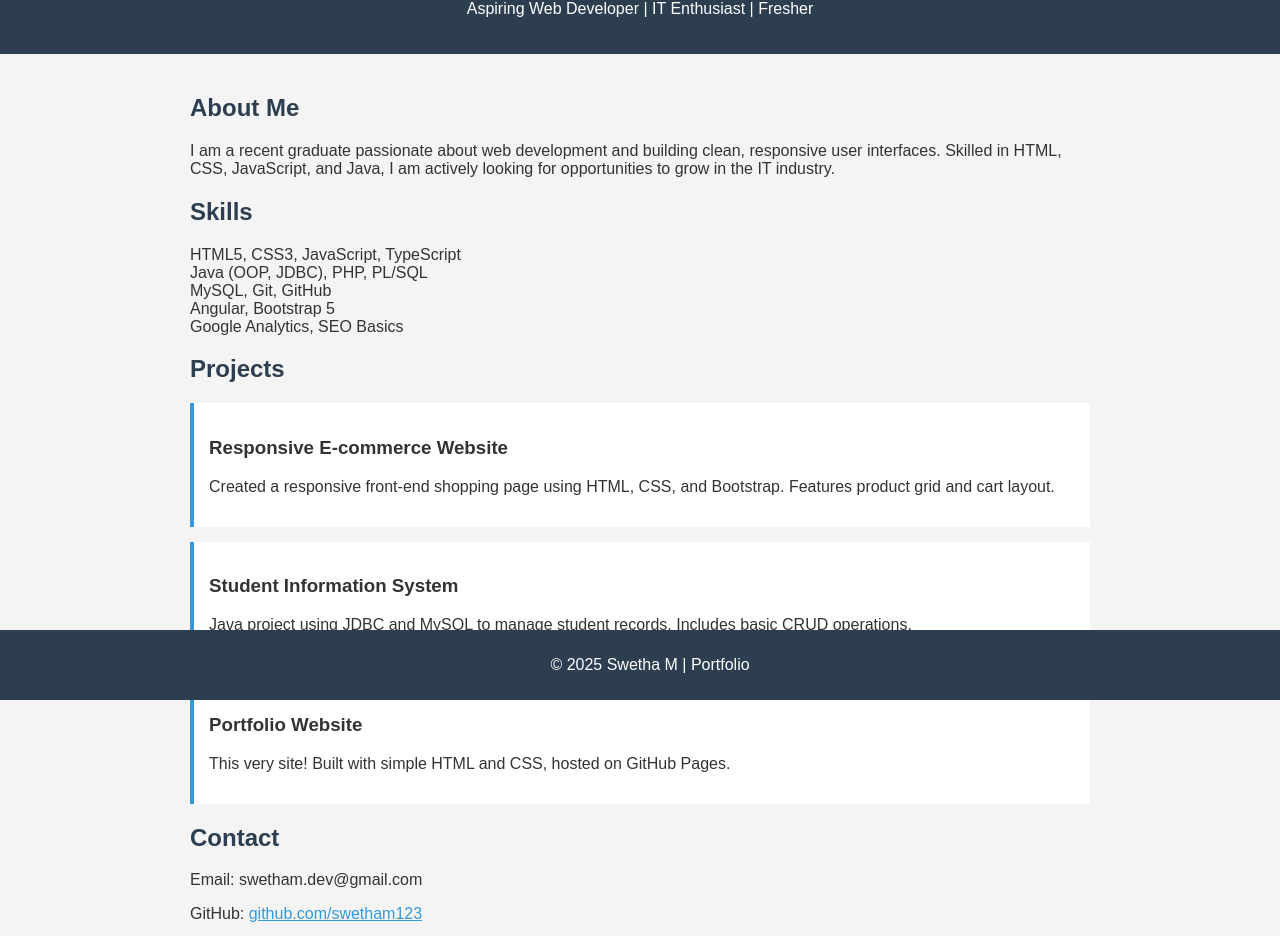
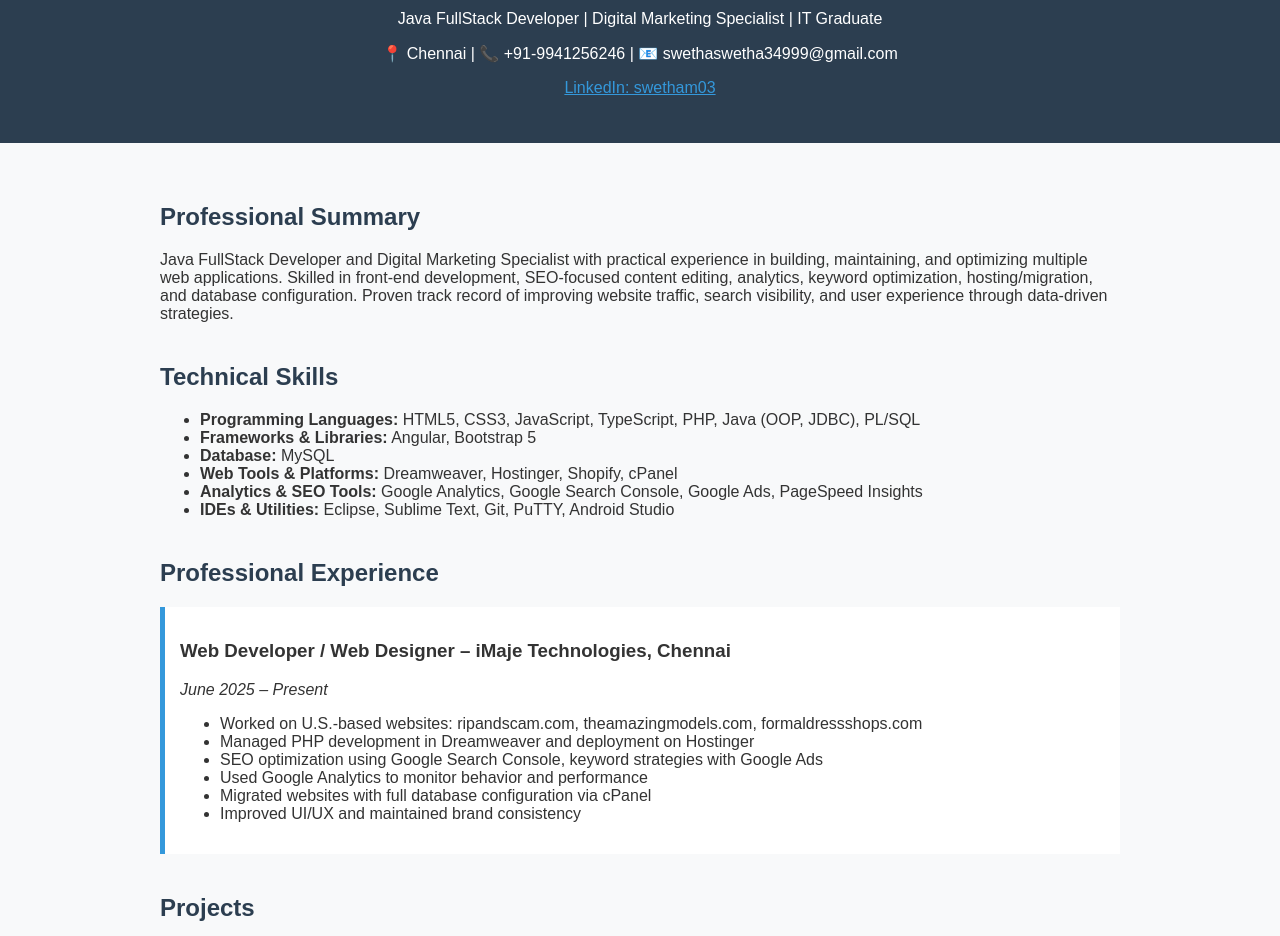
Before and after one commit to swethaswetha34999/swethaswetha34999.github.io, a plain HTML site: page index.html in a window 1280 px wide. Shown: the part 100-1036 px from the top of the page. Drawn offline with Linux system fonts and the light colour scheme.

Commit message:
Update index.html

```diff
--- a/index.html
+++ b/index.html
@@ -1,97 +1,109 @@
 <!DOCTYPE html>
 <html lang="en">
 <head>
-  <meta charset="UTF-8" />
-  <meta name="viewport" content="width=device-width, initial-scale=1.0" />
+  <meta charset="UTF-8">
+  <meta name="viewport" content="width=device-width, initial-scale=1.0">
   <title>Swetha M | Portfolio</title>
   <style>
-    body {
-      font-family: Arial, sans-serif;
-      margin: 0;
-      padding: 0;
-      background-color: #f4f4f4;
-      color: #333;
-    }
-    header {
-      background-color: #2c3e50;
-      color: white;
-      padding: 20px;
-      text-align: center;
-    }
-    section {
-      padding: 20px;
-      max-width: 900px;
-      margin: auto;
-    }
-    h2 {
-      color: #2c3e50;
-    }
-    ul {
-      list-style-type: none;
-      padding: 0;
-    }
-    .project {
-      background: white;
-      padding: 15px;
-      margin-bottom: 15px;
-      border-left: 4px solid #3498db;
-    }
-    footer {
-      text-align: center;
-      padding: 10px;
-      background-color: #2c3e50;
-      color: white;
-      position: fixed;
-      width: 100%;
-      bottom: 0;
-    }
-    a {
-      color: #3498db;
-    }
+    body { font-family: Arial, sans-serif; margin: 0; padding: 0; background: #f8f9fa; color: #333; }
+    header { background: #2c3e50; color: white; text-align: center; padding: 30px 20px; }
+    section { padding: 20px; max-width: 960px; margin: auto; }
+    h2 { color: #2c3e50; margin-top: 40px; }
+    .project, .job, .internship { background: white; padding: 15px; margin: 15px 0; border-left: 5px solid #3498db; }
+    footer { text-align: center; padding: 20px; background: #2c3e50; color: white; }
+    a { color: #3498db; }
   </style>
 </head>
 <body>
+
   <header>
     <h1>Swetha M</h1>
-    <p>Aspiring Web Developer | IT Enthusiast | Fresher</p>
+    <p>Java FullStack Developer | Digital Marketing Specialist | IT Graduate</p>
+    <p>📍 Chennai | 📞 +91-9941256246 | 📧 swethaswetha34999@gmail.com</p>
+    <p><a href="https://www.linkedin.com/in/swetham03" target="_blank">LinkedIn: swetham03</a></p>
   </header>
 
   <section>
-    <h2>About Me</h2>
-    <p>I am a recent graduate passionate about web development and building clean, responsive user interfaces. Skilled in HTML, CSS, JavaScript, and Java, I am actively looking for opportunities to grow in the IT industry.</p>
+    <h2>Professional Summary</h2>
+    <p>Java FullStack Developer and Digital Marketing Specialist with practical experience in building, maintaining, and optimizing multiple web applications. Skilled in front-end development, SEO-focused content editing, analytics, keyword optimization, hosting/migration, and database configuration. Proven track record of improving website traffic, search visibility, and user experience through data-driven strategies.</p>
 
-    <h2>Skills</h2>
+    <h2>Technical Skills</h2>
     <ul>
-      <li>HTML5, CSS3, JavaScript, TypeScript</li>
-      <li>Java (OOP, JDBC), PHP, PL/SQL</li>
-      <li>MySQL, Git, GitHub</li>
-      <li>Angular, Bootstrap 5</li>
-      <li>Google Analytics, SEO Basics</li>
+      <li><strong>Programming Languages:</strong> HTML5, CSS3, JavaScript, TypeScript, PHP, Java (OOP, JDBC), PL/SQL</li>
+      <li><strong>Frameworks & Libraries:</strong> Angular, Bootstrap 5</li>
+      <li><strong>Database:</strong> MySQL</li>
+      <li><strong>Web Tools & Platforms:</strong> Dreamweaver, Hostinger, Shopify, cPanel</li>
+      <li><strong>Analytics & SEO Tools:</strong> Google Analytics, Google Search Console, Google Ads, PageSpeed Insights</li>
+      <li><strong>IDEs & Utilities:</strong> Eclipse, Sublime Text, Git, PuTTY, Android Studio</li>
     </ul>
+
+    <h2>Professional Experience</h2>
+    <div class="job">
+      <h3>Web Developer / Web Designer – iMaje Technologies, Chennai</h3>
+      <p><em>June 2025 – Present</em></p>
+      <ul>
+        <li>Worked on U.S.-based websites: ripandscam.com, theamazingmodels.com, formaldressshops.com</li>
+        <li>Managed PHP development in Dreamweaver and deployment on Hostinger</li>
+        <li>SEO optimization using Google Search Console, keyword strategies with Google Ads</li>
+        <li>Used Google Analytics to monitor behavior and performance</li>
+        <li>Migrated websites with full database configuration via cPanel</li>
+        <li>Improved UI/UX and maintained brand consistency</li>
+      </ul>
+    </div>
 
     <h2>Projects</h2>
     <div class="project">
-      <h3>Responsive E-commerce Website</h3>
-      <p>Created a responsive front-end shopping page using HTML, CSS, and Bootstrap. Features product grid and cart layout.</p>
+      <h3>Angular Shared Service App</h3>
+      <p>Angular app using RxJS for component communication</p>
     </div>
     <div class="project">
-      <h3>Student Information System</h3>
-      <p>Java project using JDBC and MySQL to manage student records. Includes basic CRUD operations.</p>
+      <h3>Student Management System</h3>
+      <p>Java + JDBC + MySQL CRUD system for managing student data</p>
     </div>
     <div class="project">
-      <h3>Portfolio Website</h3>
-      <p>This very site! Built with simple HTML and CSS, hosted on GitHub Pages.</p>
+      <h3>MyShop E-commerce Site</h3>
+      <p>HTML5/CSS3 responsive site with filtering and UI improvements</p>
+    </div>
+    <div class="project">
+      <h3>Assistive Vision for the Visually Impaired</h3>
+      <p>Python-based object detection with Alexa voice output</p>
     </div>
 
-    <h2>Contact</h2>
-    <p>Email: swetham.dev@gmail.com</p>
-    <p>GitHub: <a href="https://github.com/swetham123" target="_blank">github.com/swetham123</a></p>
-    <p>LinkedIn: <a href="https://linkedin.com/in/swetham123" target="_blank">linkedin.com/in/swetham123</a></p>
-    <p>Location: Chennai, Tamil Nadu</p>
+    <h2>Internships</h2>
+    <div class="internship">
+      <h3>Analyst A4 (Software Engineer) Intern – Capgemini</h3>
+      <p><em>Aug 2024 – Oct 2024</em></p>
+      <p>Worked with Java apps and Linux systems via PuTTY. Collaborated on backend development.</p>
+    </div>
+    <div class="internship">
+      <h3>Android Development Intern – NSIC Technical Services Centre, Chennai</h3>
+      <p><em>Jun 2022</em></p>
+      <p>Built Android apps with Android Studio, focusing on UI and responsiveness.</p>
+    </div>
+
+    <h2>Other Websites Worked On</h2>
+    <ul>
+      <li>formaldressshops.com – Shopify content editing, performance tuning</li>
+      <li>glitteringstones.com, modelingscam.com, deepseawaters.com, wristbandreview.com</li>
+      <li>bestcasinosreview.com, nigerianspam.com, overabillion.com, beautyofbeauty.com – Full site migration and database configuration</li>
+    </ul>
+
+    <h2>Certifications & Achievements</h2>
+    <ul>
+      <li>Java Full Stack Development – Accord Info Matrix</li>
+      <li>First Place – International Conference (SDG3), SRM Institute of Science and Technology, 2023</li>
+      <li>Finalist – Niral Thiruvizha State-Level Hackathon</li>
+    </ul>
+
+    <h2>Education</h2>
+    <p><strong>B.Tech in Information Technology</strong><br>
+    Vel Tech Multi Tech Dr. Rangarajan Dr. Sakunthala Engineering College – Chennai (2020 – 2024)<br>
+    Aggregate: 81%</p>
   </section>
 
   <footer>
     <p>&copy; 2025 Swetha M | Portfolio</p>
   </footer>
+
 </body>
 </html>
```
